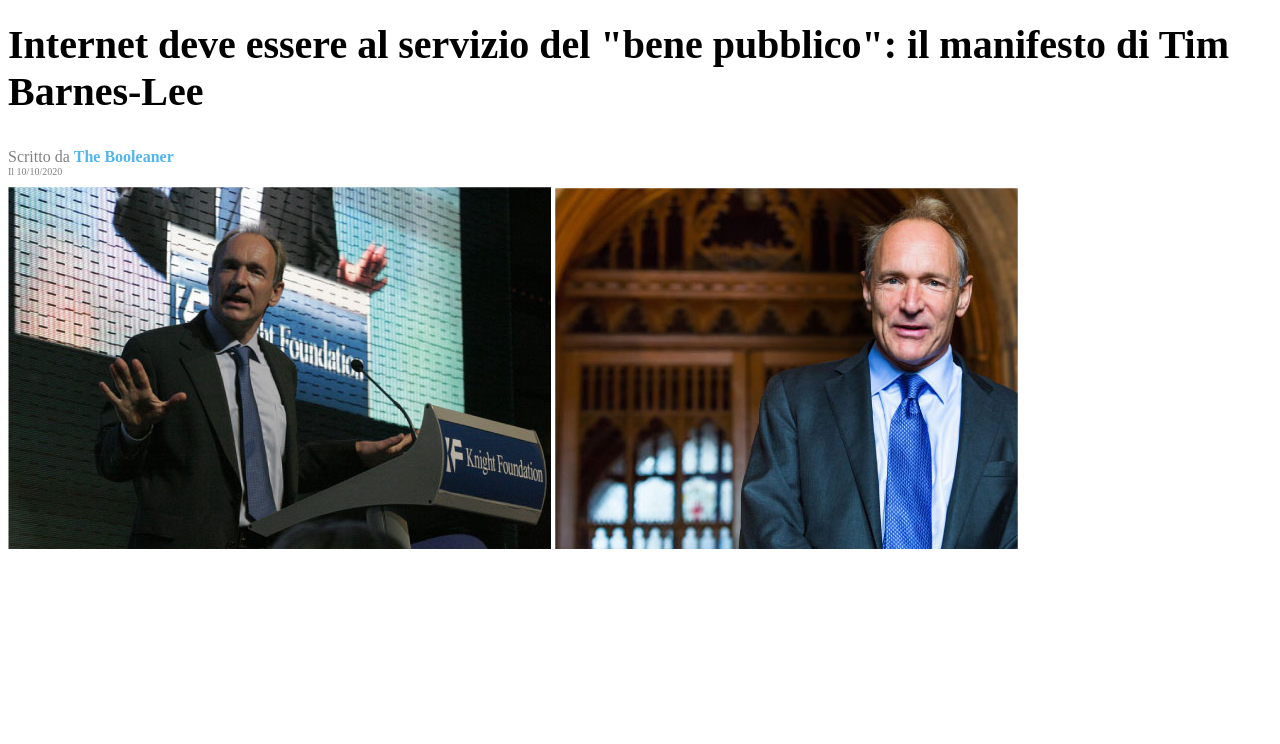
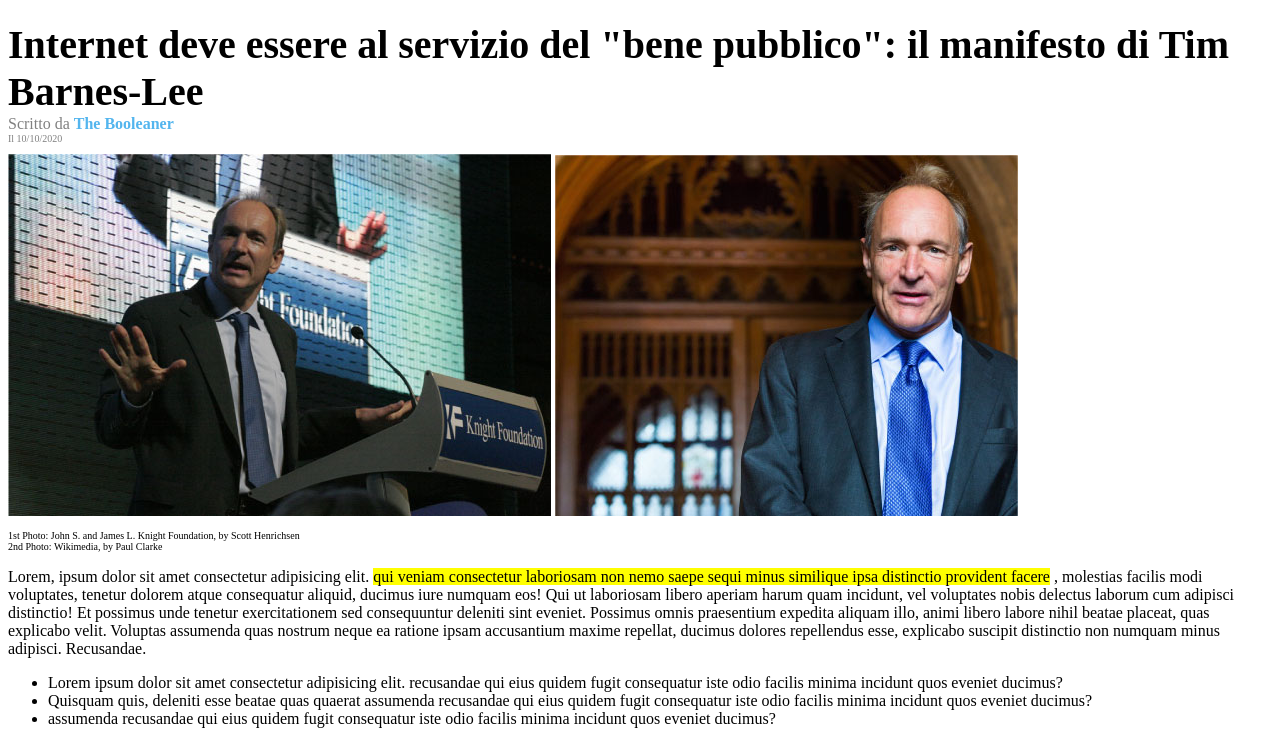
Before and after one commit to GiuliaMoiraghi10/html-css-booleaner, a plain HTML site: page index.html in a window 1280 px wide. Shown: the part 90-834 px from the top of the page. Before the commit the page ends 800 px from the top, so only its background shows below. Drawn offline with Linux system fonts and the light colour scheme.

Commit message:
add txt e ul

```diff
--- a/css/style.css
+++ b/css/style.css
@@ -18,6 +18,7 @@
 
 .titolo{
     font-size: 40px;
+    margin-bottom: unset;
 }
 
 .the-booleaner{
@@ -29,3 +30,8 @@
     color: gray;
     margin-top: unset;
 }
+
+.didascalia-foto{
+    font-size: 10px;
+    margin-top: unset;
+}
--- a/index.html
+++ b/index.html
@@ -24,6 +24,20 @@
         <section>
             <img src="./img/tim-1.jpg" alt="Tim 1">
             <img src="./img/tim-2.jpg" alt="Tim 2">
+            <figcaption class="didascalia-foto">
+                <p>1st Photo: John S. and James L. Knight Foundation, by Scott Henrichsen <br>
+                    2nd Photo: Wikimedia, by Paul Clarke
+                </p>
+            </figcaption>
+        </section>
+    <!-- TESTO E LISTA -->
+        <section>
+            <p>Lorem, ipsum dolor sit amet consectetur adipisicing elit. <mark>qui veniam consectetur laboriosam non nemo saepe sequi minus similique ipsa distinctio provident facere</mark> , molestias facilis modi voluptates, tenetur dolorem atque consequatur aliquid, ducimus iure numquam eos! Qui ut laboriosam libero aperiam harum quam incidunt, vel voluptates nobis delectus laborum cum adipisci distinctio! Et possimus unde tenetur exercitationem sed consequuntur deleniti sint eveniet. Possimus omnis praesentium expedita aliquam illo, animi libero labore nihil beatae placeat, quas explicabo velit. Voluptas assumenda quas nostrum neque ea ratione ipsam accusantium maxime repellat, ducimus dolores repellendus esse, explicabo suscipit distinctio non numquam minus adipisci. Recusandae.</p>
+            <ul>
+                <li>Lorem ipsum dolor sit amet consectetur adipisicing elit. recusandae qui eius quidem fugit consequatur iste odio facilis minima incidunt quos eveniet ducimus?</li>
+                <li>Quisquam quis, deleniti esse beatae quas quaerat assumenda recusandae qui eius quidem fugit consequatur iste odio facilis minima incidunt quos eveniet ducimus?</li>
+                <li>assumenda recusandae qui eius quidem fugit consequatur iste odio facilis minima incidunt quos eveniet ducimus?</li>
+            </ul>
         </section>
      </main>
 </body>
```
